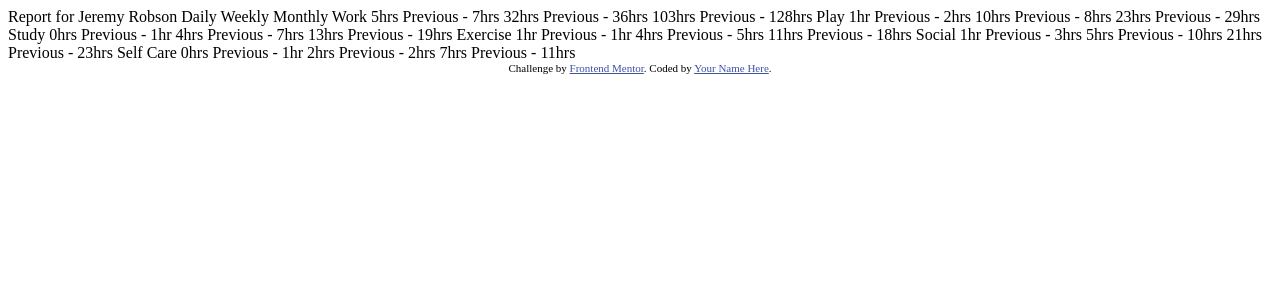
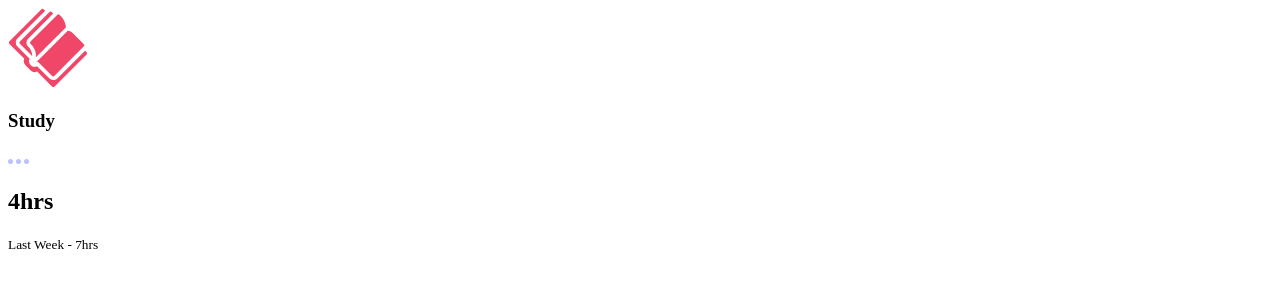
Before and after one commit to JKmoises/dashboard-cards, a plain HTML site: page index.html in a window 1280 px wide. Drawn offline with Linux system fonts and the light colour scheme.

Commit message:
Crear card de study

```diff
--- a/index.html
+++ b/index.html
@@ -8,73 +8,31 @@
 
   <title>Frontend Mentor | Time tracking dashboard</title>
 
-  <!-- Feel free to remove these styles or customise in your own stylesheet 👍 -->
   <style>
     .attribution { font-size: 11px; text-align: center; }
     .attribution a { color: hsl(228, 45%, 44%); }
   </style>
 </head>
 <body>
+  <div>
+    <article>
+      <div>
+        <img src="images/icon-study.svg" alt="Icon Sudy">
+      </div>
 
-  Report for
-  Jeremy Robson
+      <div>
+       <div>
+        <h3>Study</h3>
+        <img src="images/icon-ellipsis.svg" alt="Icon Ellipsis">
+       </div>
 
-  Daily
-  Weekly
-  Monthly
+        <div>
+          <h2>4hrs</h2>
+          <small>Last Week - 7hrs</small>
+        </div>
+      </div>
+    </article>
+  </div>
 
-  Work
-  5hrs <!-- daily -->
-  Previous - 7hrs <!-- daily -->
-  32hrs <!-- weekly -->
-  Previous - 36hrs <!-- weekly -->
-  103hrs <!-- monthly -->
-  Previous - 128hrs <!-- monthly -->
-
-  Play
-  1hr <!-- daily -->
-  Previous - 2hrs <!-- daily -->
-  10hrs <!-- weekly -->
-  Previous - 8hrs <!-- weekly -->
-  23hrs <!-- monthly -->
-  Previous - 29hrs <!-- monthly -->
-
-  Study
-  0hrs <!-- daily -->
-  Previous - 1hr <!-- daily -->
-  4hrs <!-- weekly -->
-  Previous - 7hrs <!-- weekly -->
-  13hrs <!-- monthly -->
-  Previous - 19hrs <!-- monthly -->
-
-  Exercise
-  1hr <!-- daily -->
-  Previous - 1hr <!-- daily -->
-  4hrs <!-- weekly -->
-  Previous - 5hrs <!-- weekly -->
-  11hrs <!-- monthly -->
-  Previous - 18hrs <!-- monthly -->
-
-  Social
-  1hr <!-- daily -->
-  Previous - 3hrs <!-- daily -->
-  5hrs <!-- weekly -->
-  Previous - 10hrs <!-- weekly -->
-  21hrs <!-- monthly -->
-  Previous - 23hrs <!-- monthly -->
-
-  Self Care
-  0hrs <!-- daily -->
-  Previous - 1hr <!-- daily -->
-  2hrs <!-- weekly -->
-  Previous - 2hrs <!-- weekly -->
-  7hrs <!-- monthly -->
-  Previous - 11hrs <!-- monthly -->
-
-
-  <div class="attribution">
-    Challenge by <a href="https://www.frontendmentor.io?ref=challenge" target="_blank">Frontend Mentor</a>.
-    Coded by <a href="#">Your Name Here</a>.
-  </div>
 </body>
 </html>
```
